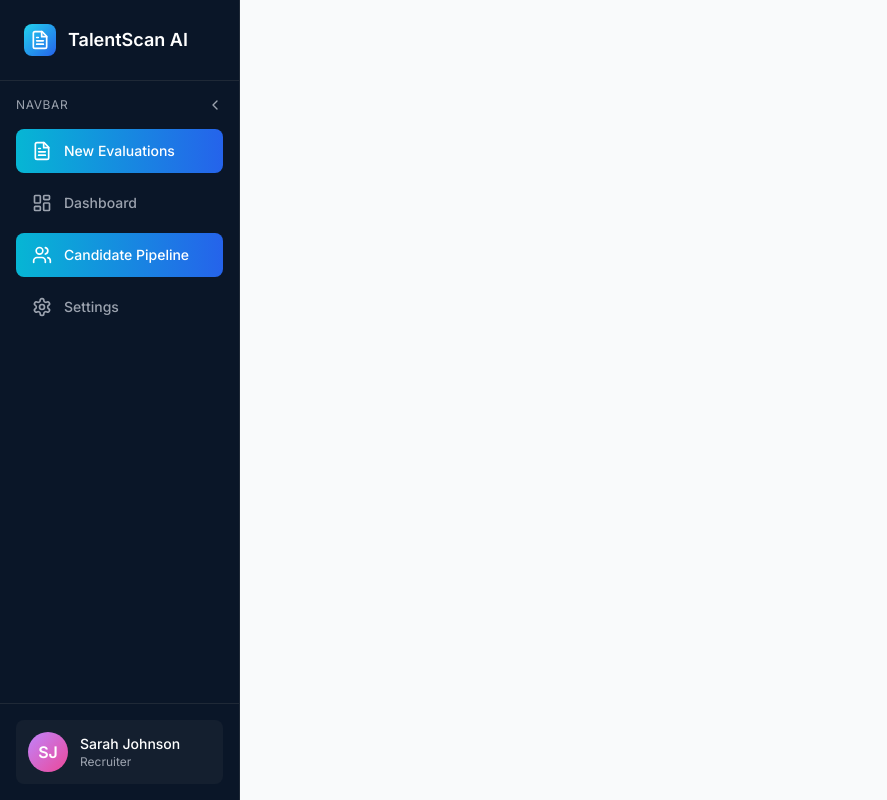
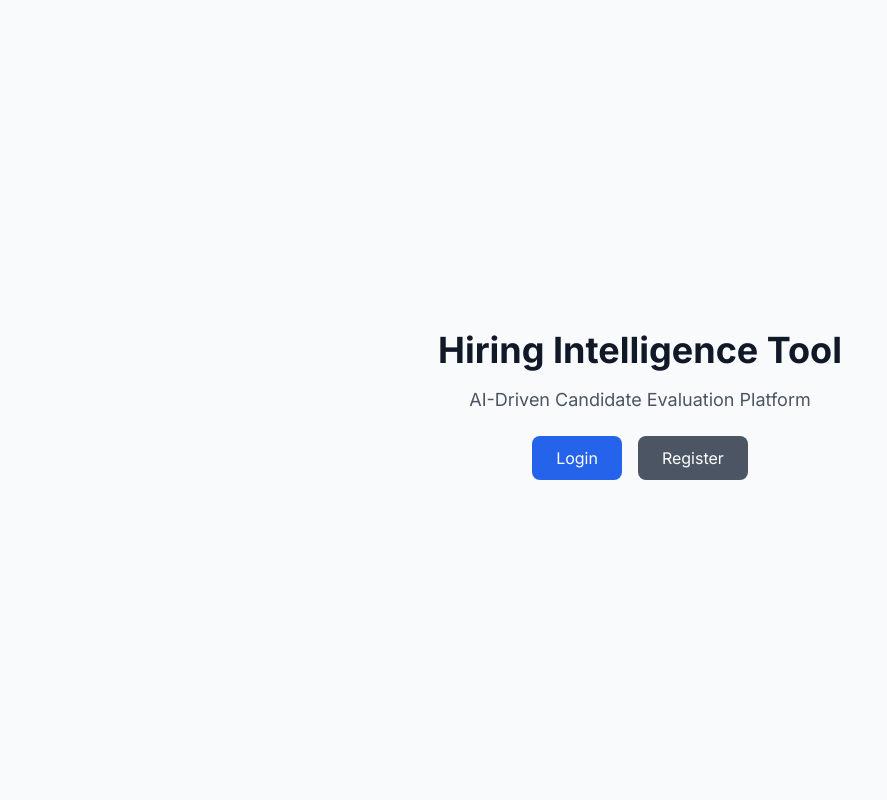
Before and after one commit to tison-io/AI-Driven-Hiring-Intelligence-Tool, a Next.js app in the folder frontend/: page / in a window 1280 px wide. Shown: the whole page, without its empty margins (0-887 px from the left). Built offline with nearby package versions, Linux system fonts and the light colour scheme.

Commit message:
Implement sidebar

```diff
--- a/frontend/src/app/page.tsx
+++ b/frontend/src/app/page.tsx
@@ -3,7 +3,7 @@
 export default function HomePage() {
   return (
     <div className="min-h-screen flex items-center justify-center bg-gray-50">
-      {/* <div className="text-center">
+      <div className="text-center">
         <h1 className="text-4xl font-bold text-gray-900 mb-4">
           Hiring Intelligence Tool
         </h1>
@@ -24,8 +24,8 @@
             Register
           </a>
         </div>
-      </div> */}
-      <Sidebar/>
+      </div>
+      {/* <Sidebar/> */}
     </div>
   )
 }
```
